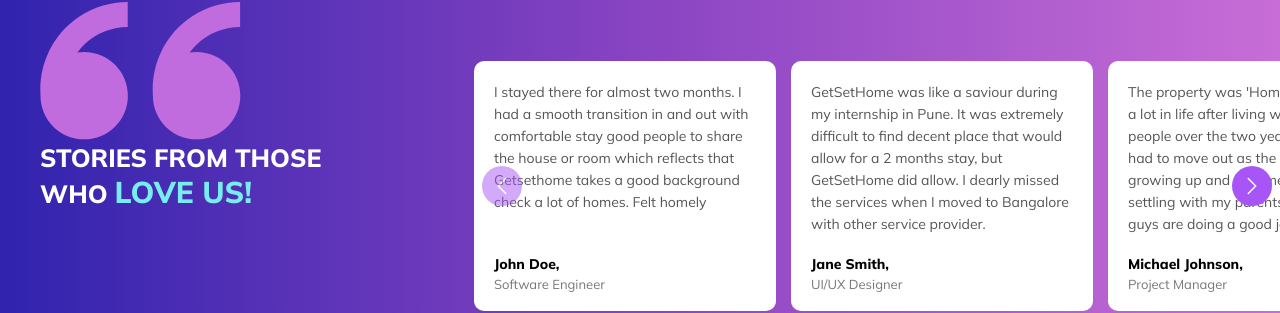
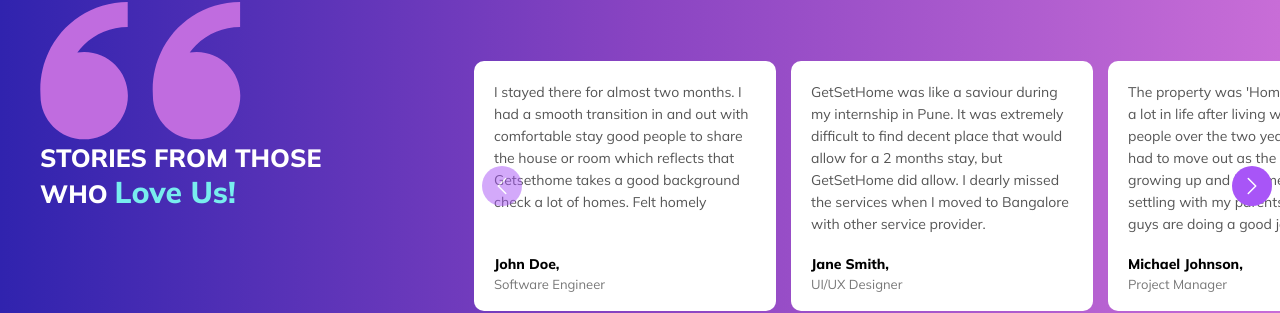
Before and after one commit to Sanket0798/getsethome-test, a Next.js app: page / in a window 1280 px wide. Shown: the part 4521-4834 px from the top of the page. Built offline with nearby package versions, Linux system fonts and the light colour scheme.

Commit message:
Minor Changes.

```diff
--- a/app/component/Home/Stories.jsx
+++ b/app/component/Home/Stories.jsx
@@ -46,9 +46,9 @@
     <section className="w-auto flex flex-row h-[450px] bg-gradient-to-r from-gradient-purple-1 via-gradient-purple-3 to-gradient-purple-5 py-[100px]">
       <div className="relative bottom-[60px] pl-[40px]">
         <StoriesSVG />
-        <h2 className="text-[25px] text-white uppercase leading-[35px] font-extrabold w-[434px]">
-          Stories from those <br />
-          who{" "}
+        <h2 className="text-[25px] text-white leading-[35px] font-extrabold w-[434px]">
+          STORIES FROM THOSE <br />
+          WHO{" "}
           <span className="text-[30px] text-[#78EDEE] font-extrabold">
             Love Us!
           </span>
```
